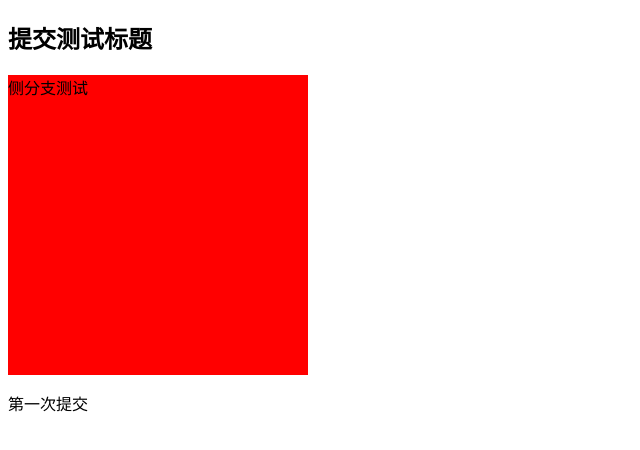
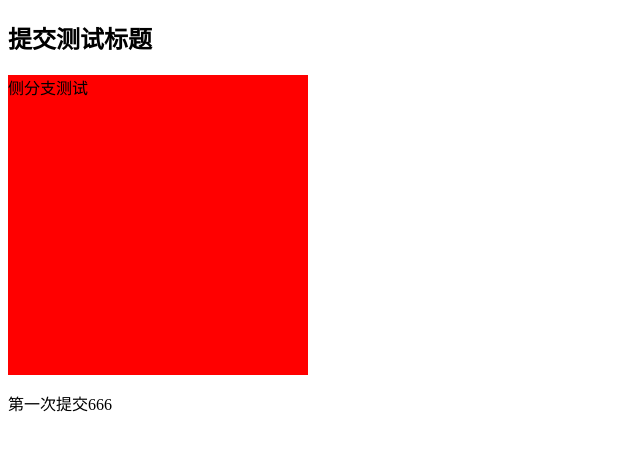
Before and after one commit to LLL98/Web69, a plain HTML site: page index.html in a window 1280 px wide. Shown: the full height of the page, 0-640 px from the left. Drawn offline with Linux system fonts and the light colour scheme.

Commit message:
第一次提交

```diff
--- a/index.html
+++ b/index.html
@@ -11,7 +11,7 @@
 <body>
     <h2>提交测试标题</h2>
     <div class="box">侧分支测试</div>
-    <p>第一次提交</p>
+    <p>第一次提交666</p>
 </body>
 
 </html>
```
